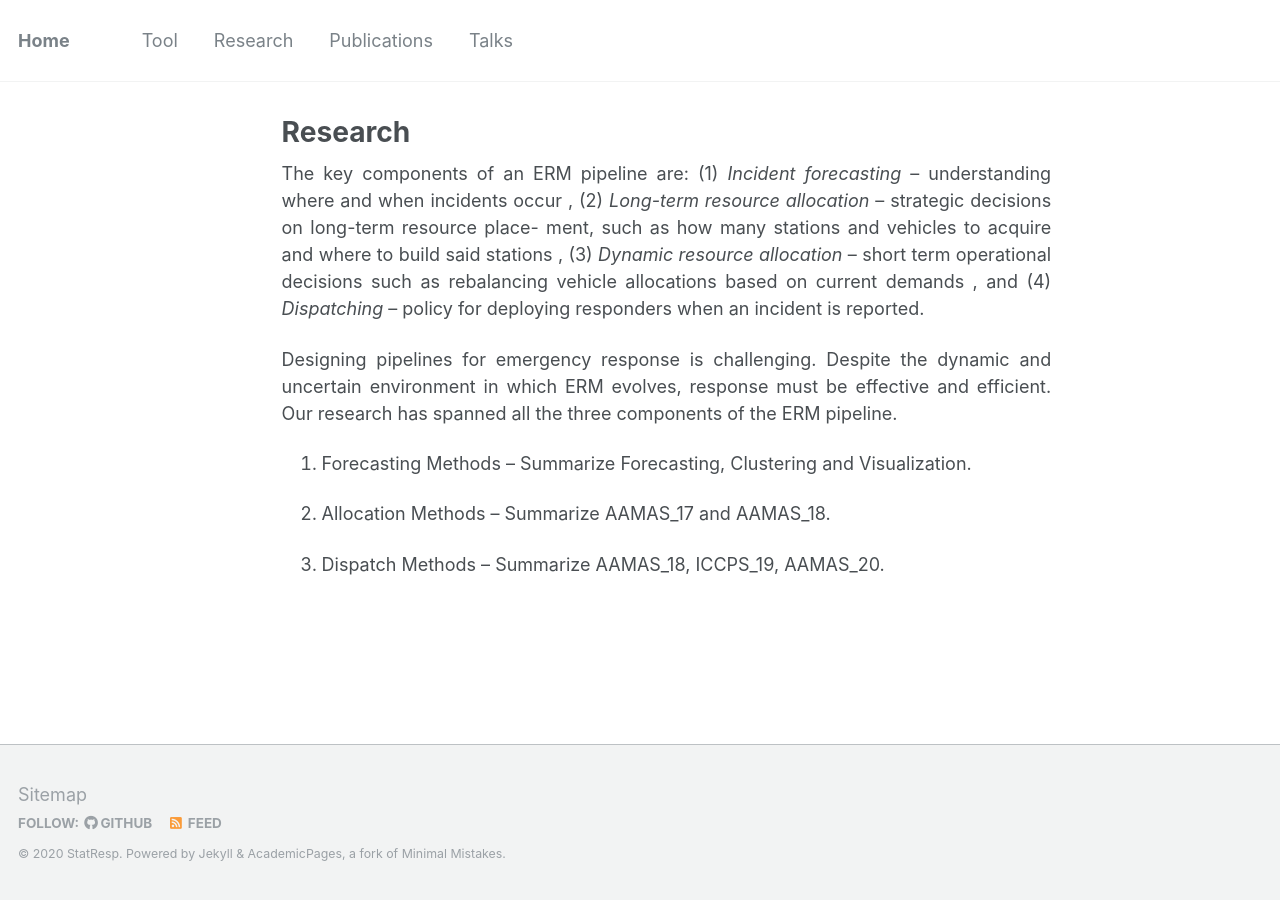
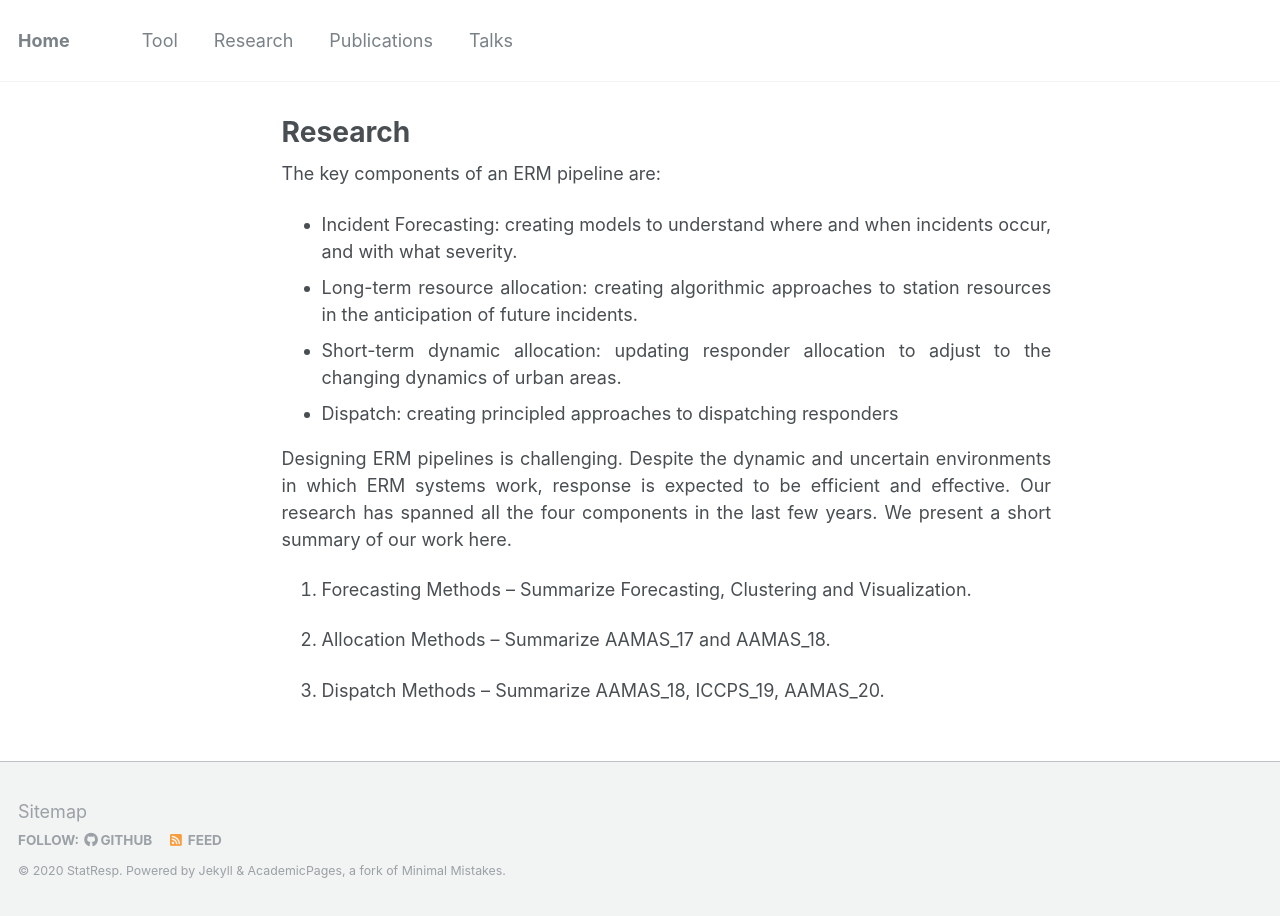
Before and after one commit to TransactiveSCC/statresp.github.io, a Jekyll site: the page built from _pages/research.md, in a window 1280 px wide. Built offline with Jekyll 4.4.1, drawn with Linux system fonts in a browser that asks for light colours.

Commit message:
updated research tab

```diff
--- a/_pages/research.md
+++ b/_pages/research.md
@@ -4,9 +4,15 @@ permalink: /research/
 author_profile: true
 ---
 
-The key components of an ERM pipeline are: (1) *Incident forecasting* -- understanding where and when incidents occur , (2) *Long-term resource allocation* -- strategic decisions on long-term resource place- ment, such as how many stations and vehicles to acquire and where to build said stations , (3) *Dynamic resource allocation* -- short term operational decisions such as rebalancing vehicle allocations based on current demands , and (4) *Dispatching* -- policy for deploying responders when an incident is reported.
+<p>The key components of an ERM pipeline are:</p>
+<ul>
+<li>Incident Forecasting: creating models to understand where and when incidents occur, and with what severity.</li>
+<li>Long-term resource allocation: creating algorithmic approaches to station resources in the anticipation of future incidents.</li>
+<li>Short-term dynamic allocation: updating responder allocation to adjust to the changing dynamics of urban areas.</li>
+<li>Dispatch: creating principled approaches to dispatching responders</li>
+</ul>
+<p>Designing ERM pipelines is challenging. Despite the dynamic and uncertain environments in which ERM systems work, response is expected to be efficient and effective. Our research has spanned all the four components in the last few years. We present a short summary of our work here.</p>
 
-Designing pipelines for emergency response is challenging. Despite the dynamic and uncertain environment in which ERM evolves, response must be effective and efficient. Our research has spanned all the three components of the ERM pipeline.
 
 1. Forecasting Methods -- Summarize Forecasting, Clustering and Visualization.
 
```
